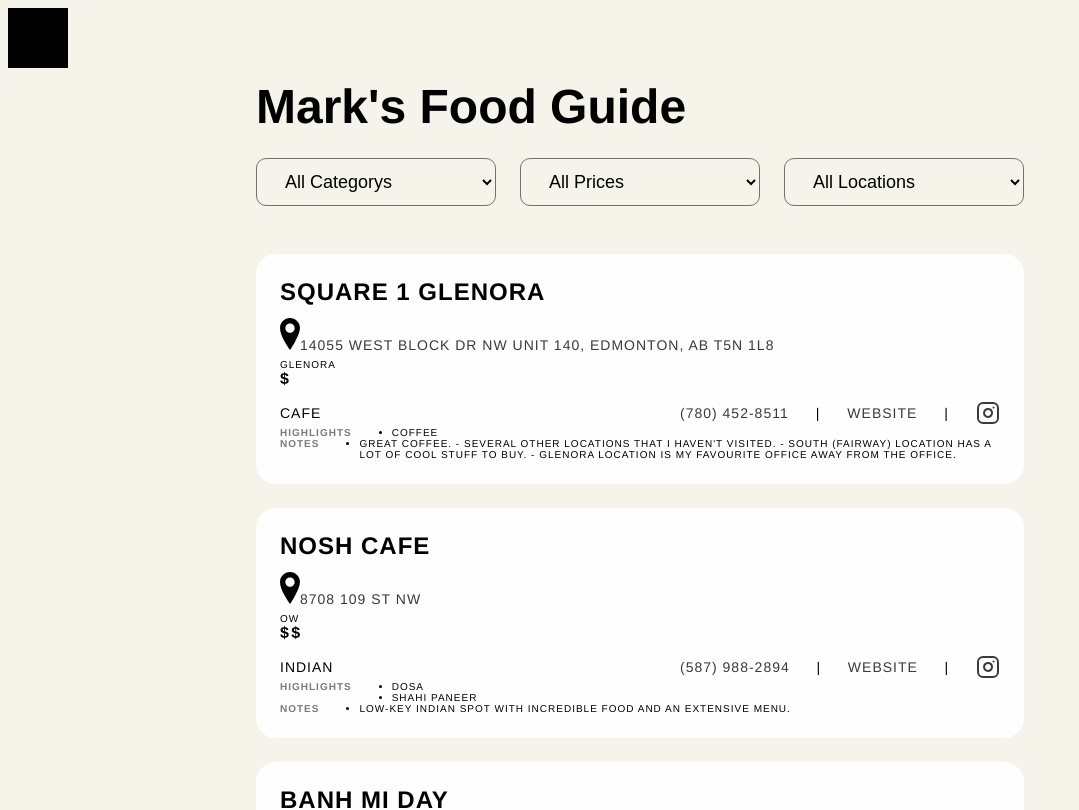
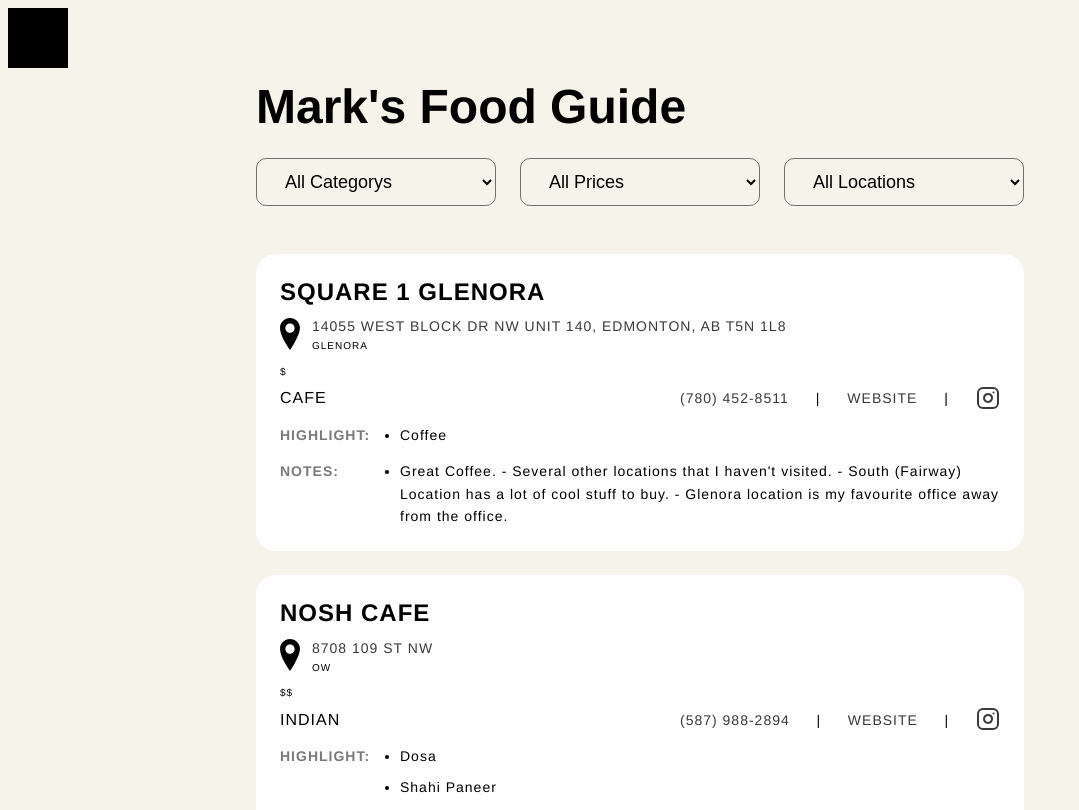
Before and after one commit to marksdayoff/YEG-Food, a React (Vite) app: page / in a window 1280 px wide. Shown: the top 810 px of the page, without its empty margins (0-1079 px from the left). Built offline with nearby package versions, Linux system fonts and the light colour scheme.

Commit message:
Updated card styling

```diff
--- a/src/components/RestaurantCard.jsx
+++ b/src/components/RestaurantCard.jsx
@@ -35,9 +35,9 @@
             </a>
             <p className='neighbourhood'>{restaurant.neighbourhood}</p>
           </div>
-          <p className='price'>{restaurant.price}</p>
         </div>
       </div>
+      <p className='price'>{restaurant.price}</p>
 
       <div className='details'>
         {/* <p className='category'>{restaurant.category}</p> */}
@@ -87,7 +87,7 @@
 
       {restaurant.recs && restaurant.recs.length > 0 && (
         <div className='recs'>
-          <h4>Highlights</h4>
+          <h4>Highlight:</h4>
           <ul>
             {restaurant.recs.map((rec, index) => (
               <li key={index}>{rec}</li>
@@ -98,7 +98,7 @@
 
       {restaurant.notes && restaurant.notes.length > 0 && (
         <div className='notes'>
-          <h4>Notes</h4>
+          <h4>Notes:</h4>
           <ul>
             {restaurant.notes.map((note, index) => (
               <li key={index}>{note}</li>
--- a/src/index.css
+++ b/src/index.css
@@ -1,8 +1,10 @@
 :root {
-  --color-primary: #f6f3ea;
   --color-white: #fefefe;
   --color-black: #3a3a3a;
   --color-grey: #7a7a7a;
+  --color-background: #f6f3ea;
+  --color-primary: #c1613d;
+  --color-secondary: #7a8b6f;
 }
 
 html {
@@ -11,7 +13,7 @@
 }
 
 body {
-  background: var(--color-primary);
+  background: var(--color-background);
   font-family: 'Helvetica';
 }
 
@@ -21,6 +23,8 @@
 h4,
 p {
   margin: 0;
+  text-box-trim: trim-both;
+  text-box-edge: cap alphabetic;
 }
 
 a {
@@ -30,6 +34,11 @@
 
 ul {
   margin: 0;
+
+  li {
+    text-box-trim: trim-both;
+    text-box-edge: cap alphabetic;
+  }
 }
 
 .app {
@@ -101,7 +110,12 @@
     justify-content: space-between;
     gap: 1.2rem;
     align-items: center;
-    margin-bottom: 1.2rem;
+    margin-bottom: 1.4rem;
+
+    .location {
+      display: flex;
+      align-items: center;
+      gap: 1.2rem;
 
       .mappin {
         display: inline-block;
@@ -124,13 +138,15 @@
       font-weight: 600;
       letter-spacing: 2.4px;
     }
+  }
 
   .details {
     display: flex;
     align-items: center;
     justify-content: space-between;
     gap: 8rem;
-    margin-top: 1.2rem;
+    margin-top: 0.8rem;
+    margin: 0.8rem 0 1.2rem 0;
     font-size: 1.4rem;
     font-weight: 100;
 
@@ -155,6 +171,7 @@
         gap: 1.2rem;
         flex-wrap: wrap;
         padding: 0;
+        font-size: 1.6rem;
         font-weight: 400;
 
         li {
@@ -172,12 +189,34 @@
     flex: 1;
   }
 
+  .recs {
+    margin-bottom: 1.4rem;
+  }
   .recs,
   .notes {
     display: flex;
+    display: grid;
+    grid-template-columns: 8rem 1fr;
+    line-height: 1.6;
 
     h4 {
       color: var(--color-grey);
+      font-weight: bold;
+      font-size: 1.4rem;
+    }
+
+    ul {
+      li {
+        font-size: 1.4rem;
+        font-weight: 500;
+        text-transform: none;
+      }
+      li:not(:last-child) {
+        margin-bottom: 0.8rem;
       }
     }
   }
+}
+
+@media (hover: hover) {
+}
--- a/src/js/restaurants.js
+++ b/src/js/restaurants.js
@@ -1019,7 +1019,10 @@
     instagram: 'https://www.instagram.com/va_caffe/',
     price: ['$', '$$'],
     recs: ['Breakfast Panino', 'Mortadella Panini'],
-    notes: ['Tiny cafe with a small menu of phenomenal Italian snacks.'],
+    notes: [
+      'Tiny cafe with a small menu of phenomenal Italian snacks.',
+      'Test',
+    ],
   },
 
   {
@@ -1060,11 +1063,9 @@
     price: ['$'],
     recs: ['Panino'],
     notes: [
-      [
       'The panino is a right of passage for Edmontonians. This sandwich is ledgendary.',
       'Produce is high quality and it has the best deli counter in town.',
       'Other locations in Sherwood Park and the West End.',
-      ],
     ],
   },
 
@@ -1085,11 +1086,9 @@
     price: ['$'],
     recs: ['Panino'],
     notes: [
-      [
       'The panino is a right of passage for Edmontonians. This sandwich is ledgendary.',
       'Produce is high quality and it has the best deli counter in town.',
       'Other locations in Sherwood Park and the West End.',
-      ],
     ],
   },
 
```
Also changed, not shown: 1 other file (tests, documents, lock files or other folders). Lines whose indentation alone changed are shown as unchanged.
